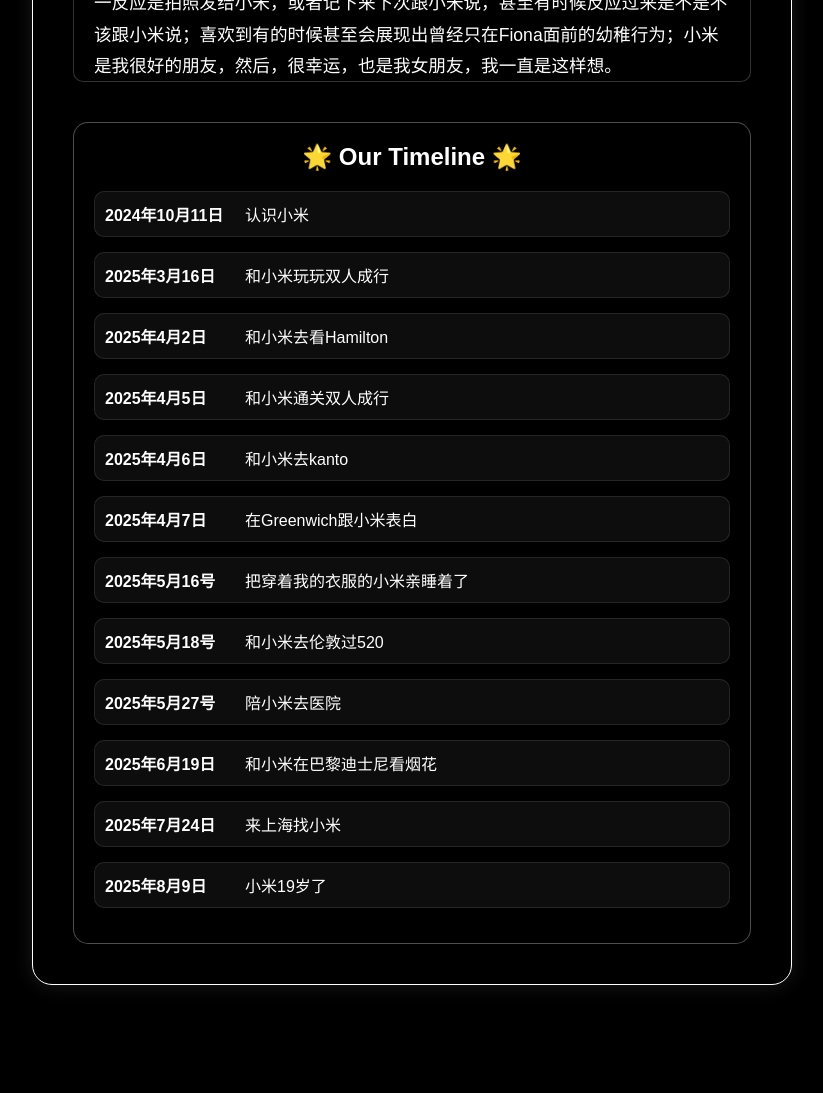
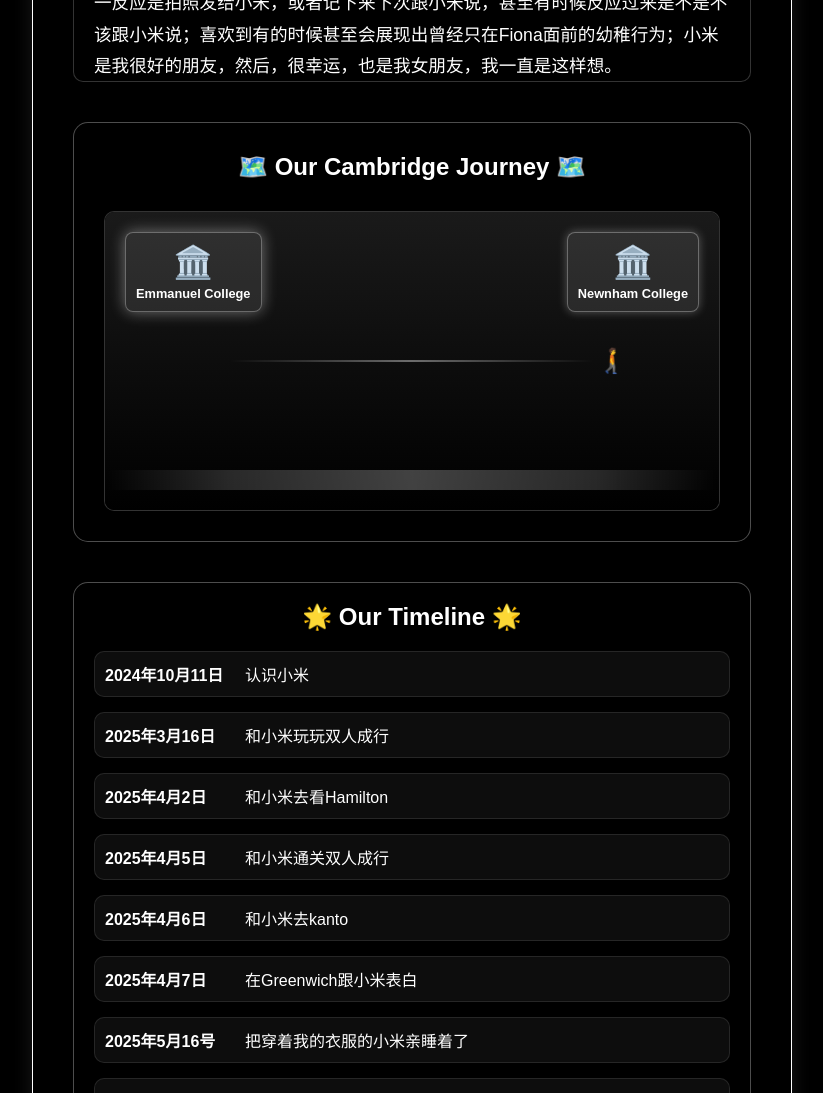
Before and after one commit to liusufirst/suisa, a plain HTML site: page index.html in a window 1280 px wide. Shown: the part 1160-2253 px from the top of the page, without its empty margins (228-1051 px from the left). Before the commit the page ends 2165 px from the top, so only its background shows below. Drawn offline with Linux system fonts and the light colour scheme.

Commit message:
🗺️ 添加剑桥地图效果 - Emmanuel College到Newnham College的路线动画

```diff
--- a/index.html
+++ b/index.html
@@ -72,6 +72,30 @@
                 <p>希望19岁的小米是明媚的，开心的，漂亮的，自由的。希望小米一直可爱。我也会一直一直爱我的可爱的小米。</p>
             </div>
 
+            <!-- 剑桥地图 -->
+            <div class="cambridge-map">
+                <h3>🗺️ Our Cambridge Journey 🗺️</h3>
+                <div class="map-container">
+                    <div class="map-background">
+                        <div class="river-cam"></div>
+                        <div class="college emmanuel-college">
+                            <div class="college-icon">🏛️</div>
+                            <div class="college-name">Emmanuel College</div>
+                        </div>
+                        <div class="college newnham-college">
+                            <div class="college-icon">🏛️</div>
+                            <div class="college-name">Newnham College</div>
+                        </div>
+                        <div class="path-line"></div>
+                        <div class="walking-person">🚶</div>
+                    </div>
+                    <div class="map-description">
+                        <p>From Emmanuel College to Newnham College</p>
+                        <p>Where our story began...</p>
+                    </div>
+                </div>
+            </div>
+
             <!-- 时间轴 -->
             <div class="timeline">
                 <h3>🌟 Our Timeline 🌟</h3>
--- a/style.css
+++ b/style.css
@@ -351,6 +351,168 @@ body {
     border: 1px solid rgba(255, 255, 255, 0.2);
 }
 
+/* 剑桥地图样式 */
+.cambridge-map {
+    margin: 40px 0;
+    padding: 30px;
+    background: rgba(0, 0, 0, 0.8);
+    border-radius: 15px;
+    border: 1px solid rgba(255, 255, 255, 0.3);
+}
+
+.cambridge-map h3 {
+    color: #fff;
+    text-align: center;
+    margin-bottom: 30px;
+    font-size: 1.5rem;
+    text-shadow: none;
+}
+
+.map-container {
+    position: relative;
+    width: 100%;
+    height: 300px;
+    background: rgba(0, 0, 0, 0.7);
+    border-radius: 10px;
+    border: 1px solid rgba(255, 255, 255, 0.2);
+    overflow: hidden;
+}
+
+.map-background {
+    position: relative;
+    width: 100%;
+    height: 100%;
+    background: linear-gradient(to bottom, #1a1a1a 0%, #000 100%);
+}
+
+/* 剑河 */
+.river-cam {
+    position: absolute;
+    bottom: 20px;
+    left: 0;
+    right: 0;
+    height: 20px;
+    background: linear-gradient(90deg,
+        transparent 0%,
+        rgba(255, 255, 255, 0.3) 20%,
+        rgba(255, 255, 255, 0.5) 50%,
+        rgba(255, 255, 255, 0.3) 80%,
+        transparent 100%);
+    animation: riverFlow 3s ease-in-out infinite;
+}
+
+@keyframes riverFlow {
+    0%, 100% { opacity: 0.5; }
+    50% { opacity: 0.8; }
+}
+
+/* 学院样式 */
+.college {
+    position: absolute;
+    display: flex;
+    flex-direction: column;
+    align-items: center;
+    padding: 10px;
+    background: rgba(255, 255, 255, 0.1);
+    border-radius: 8px;
+    border: 1px solid rgba(255, 255, 255, 0.3);
+    transition: all 0.3s ease;
+}
+
+.college:hover {
+    background: rgba(255, 255, 255, 0.2);
+    transform: scale(1.05);
+}
+
+.college-icon {
+    font-size: 2rem;
+    margin-bottom: 5px;
+}
+
+.college-name {
+    font-size: 0.8rem;
+    color: #fff;
+    text-align: center;
+    font-weight: bold;
+}
+
+.emmanuel-college {
+    top: 20px;
+    left: 20px;
+    animation: collegeGlow 2s ease-in-out infinite alternate;
+}
+
+.newnham-college {
+    top: 20px;
+    right: 20px;
+    animation: collegeGlow 2s ease-in-out infinite alternate 1s;
+}
+
+@keyframes collegeGlow {
+    0% { box-shadow: 0 0 5px rgba(255, 255, 255, 0.2); }
+    100% { box-shadow: 0 0 15px rgba(255, 255, 255, 0.4); }
+}
+
+/* 路径线 */
+.path-line {
+    position: absolute;
+    top: 50%;
+    left: 50%;
+    transform: translate(-50%, -50%);
+    width: 60%;
+    height: 2px;
+    background: linear-gradient(90deg,
+        transparent 0%,
+        rgba(255, 255, 255, 0.3) 20%,
+        rgba(255, 255, 255, 0.8) 50%,
+        rgba(255, 255, 255, 0.3) 80%,
+        transparent 100%);
+    animation: pathGlow 2s ease-in-out infinite;
+}
+
+@keyframes pathGlow {
+    0%, 100% { opacity: 0.5; }
+    50% { opacity: 1; }
+}
+
+/* 行走的人 */
+.walking-person {
+    position: absolute;
+    top: 50%;
+    left: 20%;
+    transform: translateY(-50%);
+    font-size: 1.5rem;
+    animation: walkPath 4s ease-in-out infinite;
+}
+
+@keyframes walkPath {
+    0% {
+        left: 20%;
+        transform: translateY(-50%) scaleX(1);
+    }
+    50% {
+        left: 80%;
+        transform: translateY(-50%) scaleX(-1);
+    }
+    100% {
+        left: 20%;
+        transform: translateY(-50%) scaleX(1);
+    }
+}
+
+/* 地图描述 */
+.map-description {
+    margin-top: 20px;
+    text-align: center;
+    color: #fff;
+}
+
+.map-description p {
+    margin: 5px 0;
+    font-size: 1rem;
+    opacity: 0.8;
+}
+
 .timeline {
     margin-top: 40px;
     padding: 20px;
@@ -477,6 +639,18 @@ body {
     .timeline-date {
         margin-bottom: 5px;
     }
+
+    .map-container {
+        height: 250px;
+    }
+
+    .college-name {
+        font-size: 0.7rem;
+    }
+
+    .walking-person {
+        font-size: 1.2rem;
+    }
 }
 
 @media (max-width: 480px) {
@@ -499,4 +673,20 @@ body {
     .castle-icon {
         font-size: 4rem;
     }
+
+    .map-container {
+        height: 200px;
+    }
+
+    .college {
+        padding: 5px;
+    }
+
+    .college-icon {
+        font-size: 1.5rem;
+    }
+
+    .college-name {
+        font-size: 0.6rem;
+    }
 }
```
